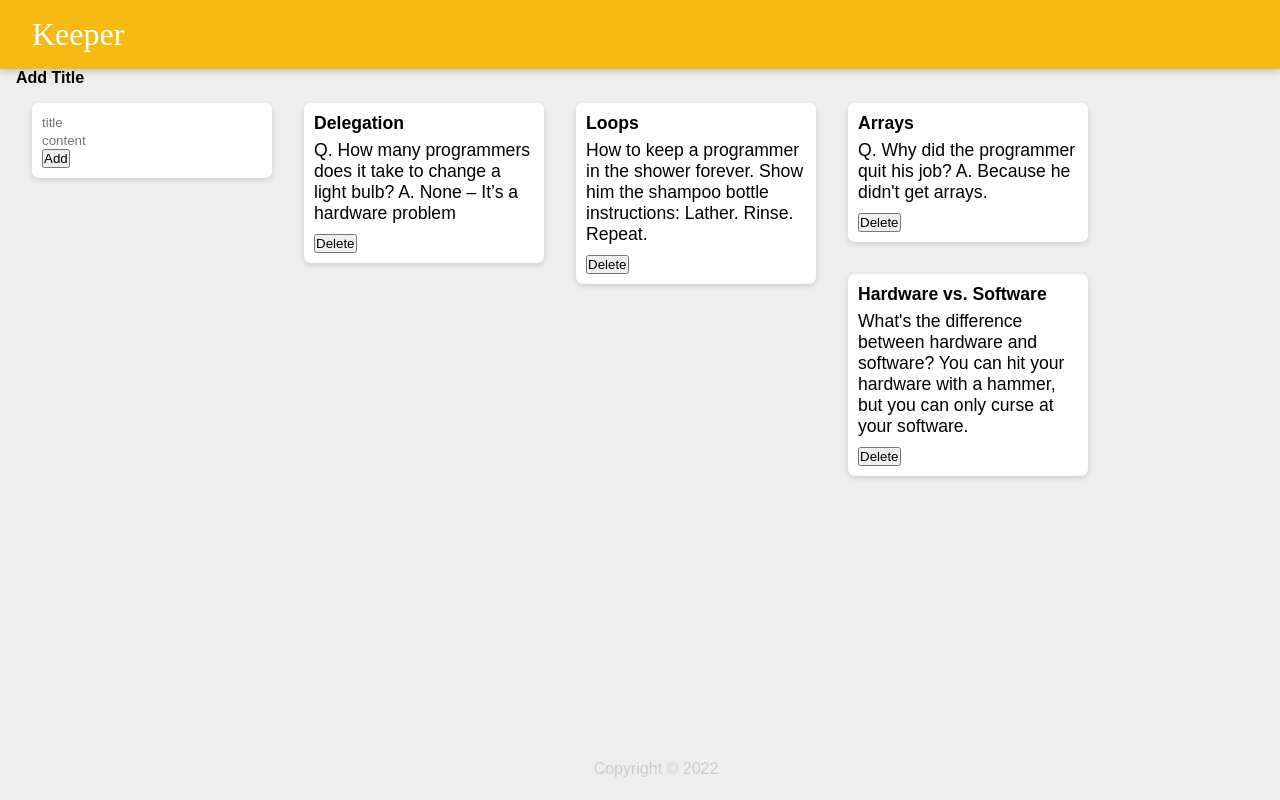
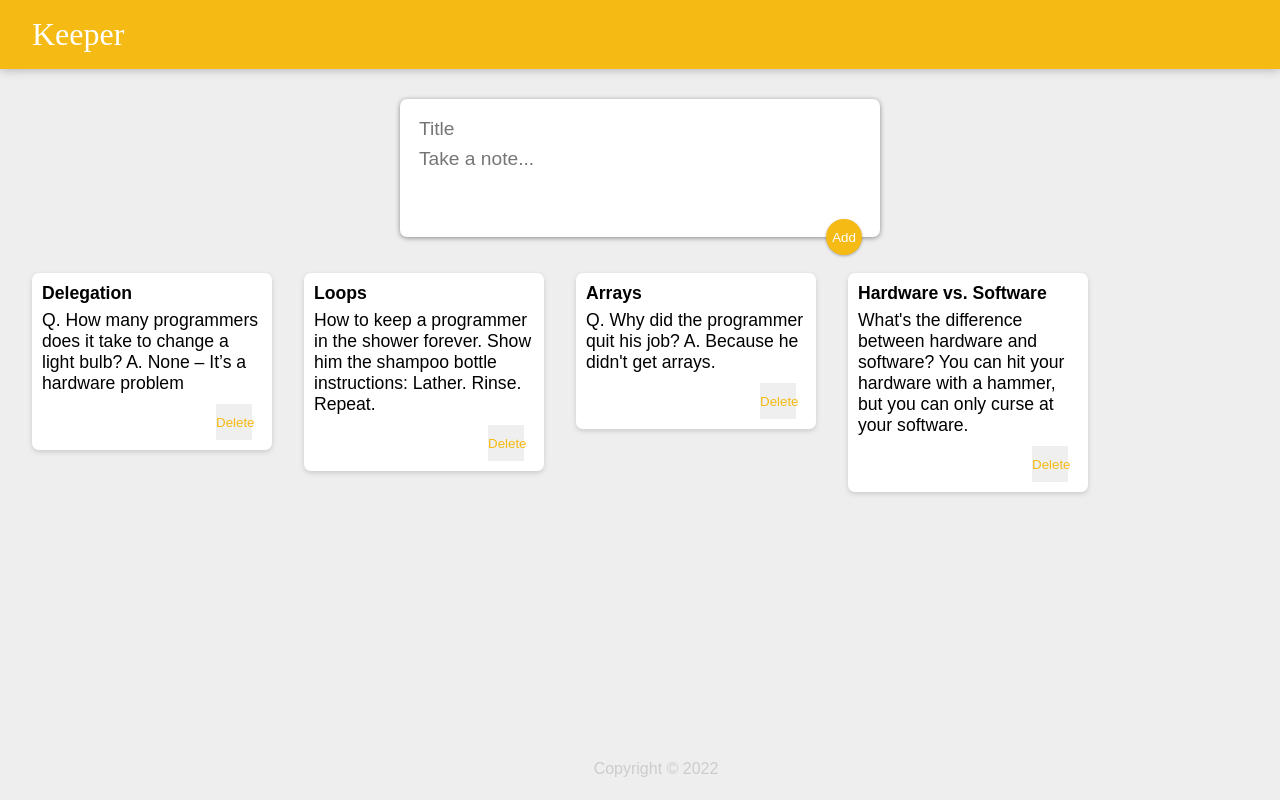
Before and after one commit to swarnaprony/KeeperApp, a React (Create React App) app: page / in a window 1280 px wide. Built offline with nearby package versions, Linux system fonts and the light colour scheme.

Commit message:
Update App.jsx to add add note button and delete button

```diff
--- a/public/styles.css
+++ b/public/styles.css
@@ -55,15 +55,48 @@
   word-wrap: break-word;
 }
 
-  input {
-    border-top-style: hidden;
-    border-right-style: hidden;
-    border-left-style: hidden;
-    border-bottom-style: hidden;
-    background-color:white;
-    width: 50%;
+.note button {
+  position: relative;
+  float: right;
+  margin-right: 10px;
+  color: #f5ba13;
+  border: none;
+  width: 36px;
+  height: 36px;
+  cursor: pointer;
+  outline: none;
 }
 
-  .no-outline:focus {
+form {
+  position: relative;
+  width: 480px;
+  margin: 30px auto 20px auto;
+  background: #fff;
+  padding: 15px;
+  border-radius: 7px;
+  box-shadow: 0 1px 5px rgb(138, 137, 137);
+}
+form input,
+form textarea {
+  width: 100%;
+  border: none;
+  padding: 4px;
+  outline: none;
+  font-size: 1.2em;
+  font-family: inherit;
+  resize: none;
+}
+form button {
+  position: absolute;
+  right: 18px;
+  bottom: -18px;
+  background: #f5ba13;
+  color: #fff;
+  border: none;
+  border-radius: 50%;
+  width: 36px;
+  height: 36px;
+  box-shadow: 0 1px 3px rgba(0, 0, 0, 0.3);
+  cursor: pointer;
   outline: none;
 }
--- a/src/components/App.jsx
+++ b/src/components/App.jsx
@@ -3,86 +3,41 @@
 import Note from "./Note";
 import Footer from "./Footer";
 import notes from "./notes";
+import CreateArea from "./CreateArea";
 
 
 function App() {
 
-    const [newNotes, setNewNotes] = useState([...notes]);
-    const [recentNote, setRecentNote] = useState([{
-        title:"",
-        content: ""}]);
+    const [allNotes, setAllNotes] = useState([...notes]);
 
-    function handleChange(event) {
-        console.log("Changed")
-
-       const {value, name} = event.target;
-
-       setRecentNote((prevValue) => {
-           if (name === "title") {
-               return {
-               title: value,
-               content: prevValue.content
-               };
-           } else if (name === "content") {
-               return{
-                title: prevValue.title,
-                content: value
-               };
-
-           }
-       });
+    function addNote(newNote) {
+        setAllNotes(prevValue => {
+            return [...prevValue, newNote];
+        });
     }
 
-
-    function handleSubmit(event) {
-        event.preventDefault();
-        console.log("Submitted")
-        setNewNotes((prevNote) => {
-            return [...prevNote, recentNote]
+    function deleteNote(id){
+        setAllNotes(prevNotes => {
+            return prevNotes.filter((note, index) => {
+                return index!== id;
+            })
         })
-
 
     }
 
     return (
     <div>
         <Header/>
-            <form onSubmit={handleSubmit}>
-                <h4>Add Title</h4>
-                <div className="note">
-                <input
-                    onChange={handleChange}
-                    type="text"
-                    class="no-outline"
-                    placeholder="title"
-                    name="title"
-                /><br></br>
-                <input
-                    onChange={handleChange}
-                    type="text"
-                    class="no-outline"
-                    placeholder="content"
-                    name="content"
-                /><br></br>
-                <button class="no-outline" type="submit">Add</button>
-
-            </div>
-
-            </form>
-
-
-
-        <div>
-        {newNotes.map(note => (
+        <CreateArea onAdd={addNote} />
+        {allNotes.map((note, index) => (
             <Note
-                key={note.key}
+                key={index}
+                id={index}
                 title={note.title}
                 content={note.content}
-        />)
-
+                onDelete={deleteNote}
+            />)
         )}
-
-    </div>
 
         <Footer />
     </div>)
--- /dev/null
+++ b/src/components/CreateArea.jsx
@@ -0,0 +1,56 @@
+import React, {useState} from "react";
+
+function CreateArea(props) {
+
+    const [newNote, setNewNote] = useState([{
+        title:"",
+        content: ""}]);
+
+    function handleChange(event) {
+
+        const {value, name} = event.target;
+
+        setNewNote((prevValue) => {
+            if (name === "title") {
+                return {
+                title: value,
+                content: prevValue.content
+                };
+            } else if (name === "content") {
+                return{
+                title: prevValue.title,
+                content: value
+                };
+
+            }
+        });
+    }
+
+    function handleSubmit(event) {
+        props.onAdd(newNote);
+        event.preventDefault();
+    }
+
+    return(
+        <div>
+            <form>
+                <input
+                    name="title"
+                    onChange={handleChange}
+                    value={newNote.title}
+                    placeholder="Title"
+                    />
+                <textarea
+                    name="content"
+                    onChange={handleChange}
+                    value={newNote.content}
+                    placeholder="Take a note..."
+                    rows="3"
+                    />
+                <button onClick={handleSubmit}>Add</button>
+            </form>
+        </div>
+    );
+}
+
+export default CreateArea;
--- a/src/components/Note.jsx
+++ b/src/components/Note.jsx
@@ -1,10 +1,17 @@
 import React from "react";
 
 function Note(props) {
+
+    function handleClick(event) {
+        props.onDelete(props.id);
+        event.preventDefault();
+
+    }
+
     return <div className="note">
         <h1>{props.title}</h1>
         <p>{props.content}</p>
-        <button>Delete</button>
+        <button onClick={handleClick}>Delete</button>
     </div>
 }
 
```
Lines whose indentation alone changed are shown as unchanged.
